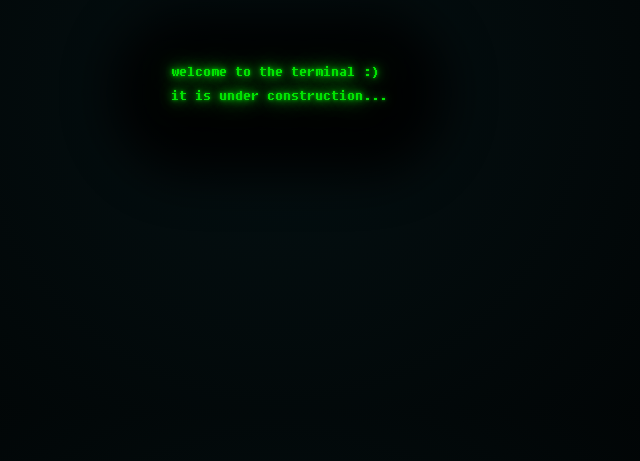
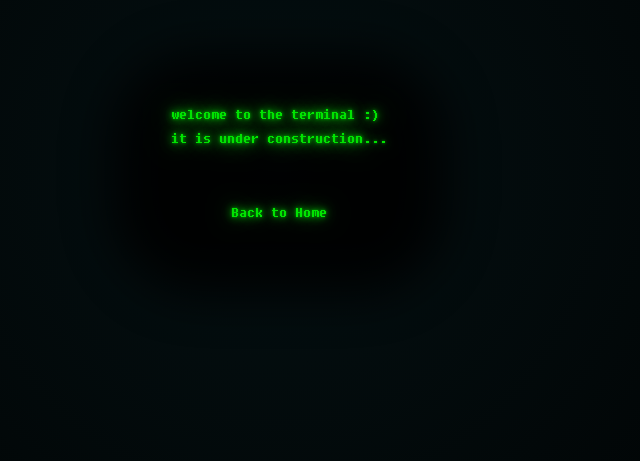
Before and after one commit to chris-morgado/the-website, a Next.js app in the folder next/: page /terminal in a window 1280 px wide. Shown: the part 227-688 px from the top of the page, without its empty margins (361-1001 px from the left). Built offline with nearby package versions, Linux system fonts and the light colour scheme.

Commit message:
Added buttonsgit add . ! Yippeegit add .

```diff
--- a/next/app/terminal/page.tsx
+++ b/next/app/terminal/page.tsx
@@ -1,3 +1,4 @@
+import Link from 'next/link';
 import '../../styles/terminal.css';
 import React from 'react';
 
@@ -8,6 +9,11 @@ const Page: React.FC = () => {
                 <h1>welcome to the terminal :)</h1>
                 <h2>it is under construction...</h2>
                 {/* TODO: Add back button */}
+                <div className="temporary">
+                    <Link href="/">
+                        Back to Home
+                    </Link>
+                </div>
             </div>
         </div>
     );
--- a/next/styles/terminal.css
+++ b/next/styles/terminal.css
@@ -16,17 +16,15 @@
   justify-content: center;
   align-items: center;
   min-height: 640px;
-    height: 100%;
+  height: 100vh;
   flex-direction: column;
+  background: radial-gradient(circle, rgb(4, 16, 18), #000);
 }
 
-  .terminal> html, body {
-    color: #00ff00;
-    font-family: 'Fixedsys Excelsior', monospace;
+.terminal>html,body {
   margin: 0;
   padding: 0;
   height: 100%;
-    background: radial-gradient(circle, rgb(4, 16, 18), #000);
 }
 
 .terminal-content {
@@ -34,8 +32,46 @@
   border-radius: 40px;
   box-shadow: 0 0 50px 50px #000;
   background: #000;
+  color: #00ff00;
+  font-family: 'Fixedsys Excelsior', monospace;
   text-shadow: 0 0 10px rgba(0, 255, 0, 0.5);
 }
+
+.temporary {
+  display: flex;
+  flex-flow: row nowrap;
+  justify-content: center;
+  align-items: center;
+
+  margin-top: 50px;
+}
+.temporary > :hover{
+  cursor: pointer;
+}
+
+.temporary > a {
+  color: #00ff00;
+  font-family: 'Fixedsys Excelsior', monospace;
+  text-decoration: none;
+  transition: text-shadow .5s, transform .1s;
+}
+
+.temporary:hover > a {
+  color: #00ff00;
+  font-family: 'Fixedsys Excelsior', monospace;
+  text-decoration: none;
+  text-shadow: 0 0 60px rgba(0, 255, 0);
+  transform: scale(1.1);
+}
+
+.temporary:active > a {
+  color: #008b00;
+  font-family: 'Fixedsys Excelsior', monospace;
+  text-decoration: none;
+  text-shadow: 0 0 60px rgba(0, 255, 0);
+  transform: scale(1.05);
+}
+
 
 /* Terminal Flicker Effect */
 @keyframes flicker {
@@ -43,7 +79,6 @@
     text-shadow: 0 0 4px #00ff00, 0 0 11px #00ff00, 0 0 19px #00ff00, 0 0 40px #00ff00;
     opacity: 1;
   }
-
   20%, 24%, 55%, 80% {
     text-shadow: none;
     opacity: 0.5;
```
Also changed, not shown: next/app/contact/page.tsx (added, +14 -0 lines), next/styles/globals.css (+23 -0 lines). Lines whose indentation alone changed are shown as unchanged.
